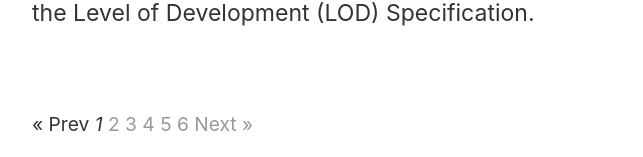
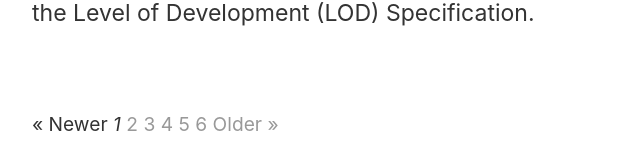
Before and after one commit to estimmel/mostly-revit-blog, a Jekyll site: the page built from index.html, in a window 1280 px wide and 900 px high, scrolled down 4788 px. Shown: the part 740-897 px from the top of the window, without its empty margins (313-956 px from the left). Built offline with Jekyll 4.4.1, drawn with Linux system fonts in a browser that asks for light colours; the list of posts is cut into pages by our own code.

Commit message:
changed next/prev to newer/older in pagination links

```diff
--- a/index.html
+++ b/index.html
@@ -11,9 +11,9 @@ layout: default
 {% if paginator.total_pages > 1 %}
 <div class="pagination">
   {% if paginator.previous_page %}
-    <a href="{{ paginator.previous_page_path | relative_url }}">&laquo; Prev</a>
+    <a href="{{ paginator.previous_page_path | relative_url }}">&laquo; Newer</a>
   {% else %}
-    <span>&laquo; Prev</span>
+    <span>&laquo; Newer</span>
   {% endif %}
 
   {% for page in (1..paginator.total_pages) %}
@@ -27,9 +27,9 @@ layout: default
   {% endfor %}
 
   {% if paginator.next_page %}
-    <a href="{{ paginator.next_page_path | relative_url }}">Next &raquo;</a>
+    <a href="{{ paginator.next_page_path | relative_url }}">Older &raquo;</a>
   {% else %}
-    <span>Next &raquo;</span>
+    <span>Older &raquo;</span>
   {% endif %}
 </div>
 {% endif %}
```
